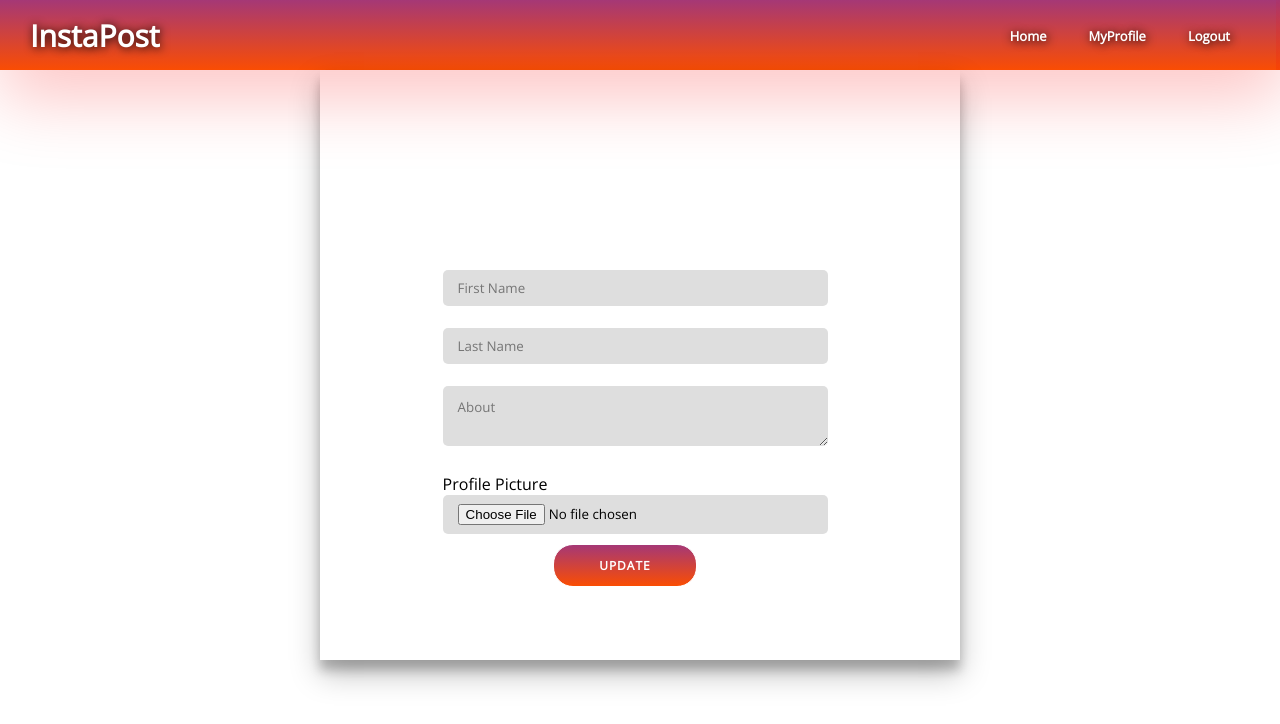
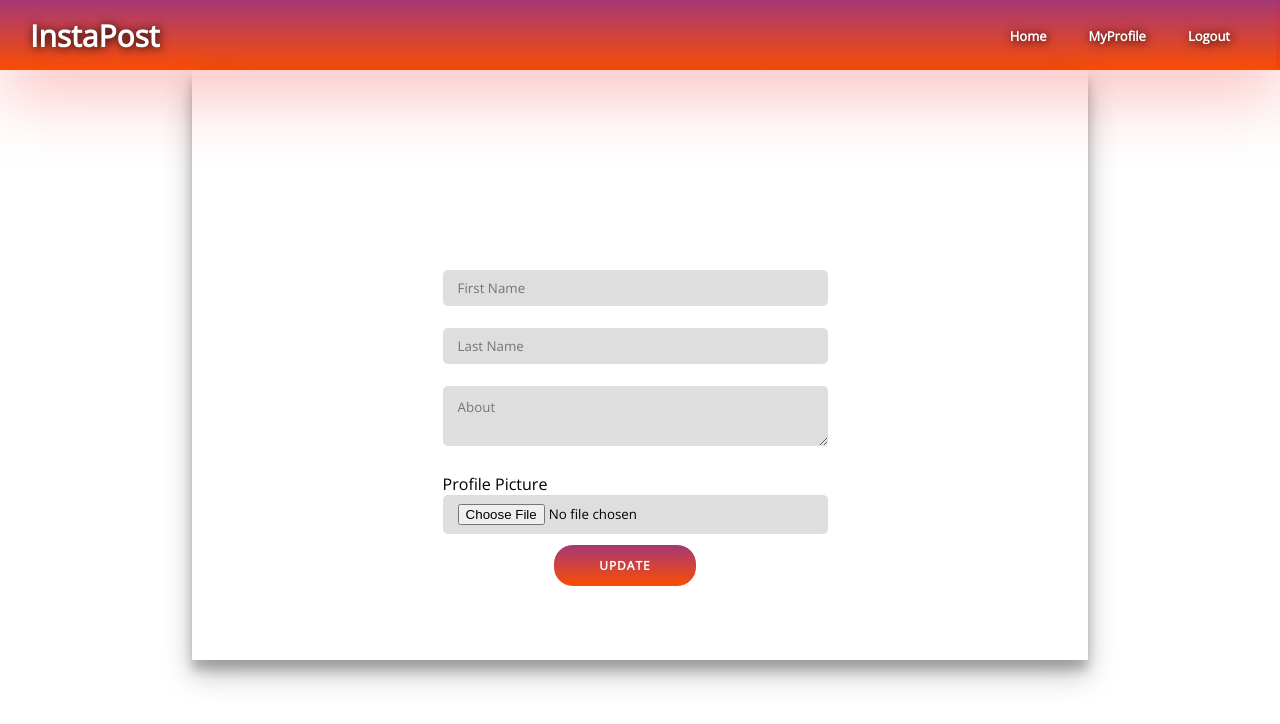
Before and after one commit to AMZulueta/MERN-GRP-InstaPost, a React (Create React App) app in the folder client/: page /edit in a window 1280 px wide. Shown: the top 724 px of the page. Built offline with nearby package versions, Linux system fonts and the light colour scheme; no server answers.

Commit message:
Update EditProfile.css

```diff
--- a/client/src/components/EditProfile.css
+++ b/client/src/components/EditProfile.css
@@ -1,13 +1,13 @@
 .edit__container{
     background-color:#fff;
-    width: 50%;
+    width: 70%;
     height: 590px;
     display: flex;
     flex-direction: column;
     box-shadow: 0 14px 28px rgba(0, 0, 0, 0.25), 0 10px 10px rgba(0, 0, 0, 0.22);
     align-items: center;
-    margin-left: 25%;
-    margin-right: 25%;
+    margin-left: 15%;
+    margin-right: 15%;
 }
 .user{
     width: 80%;
```
